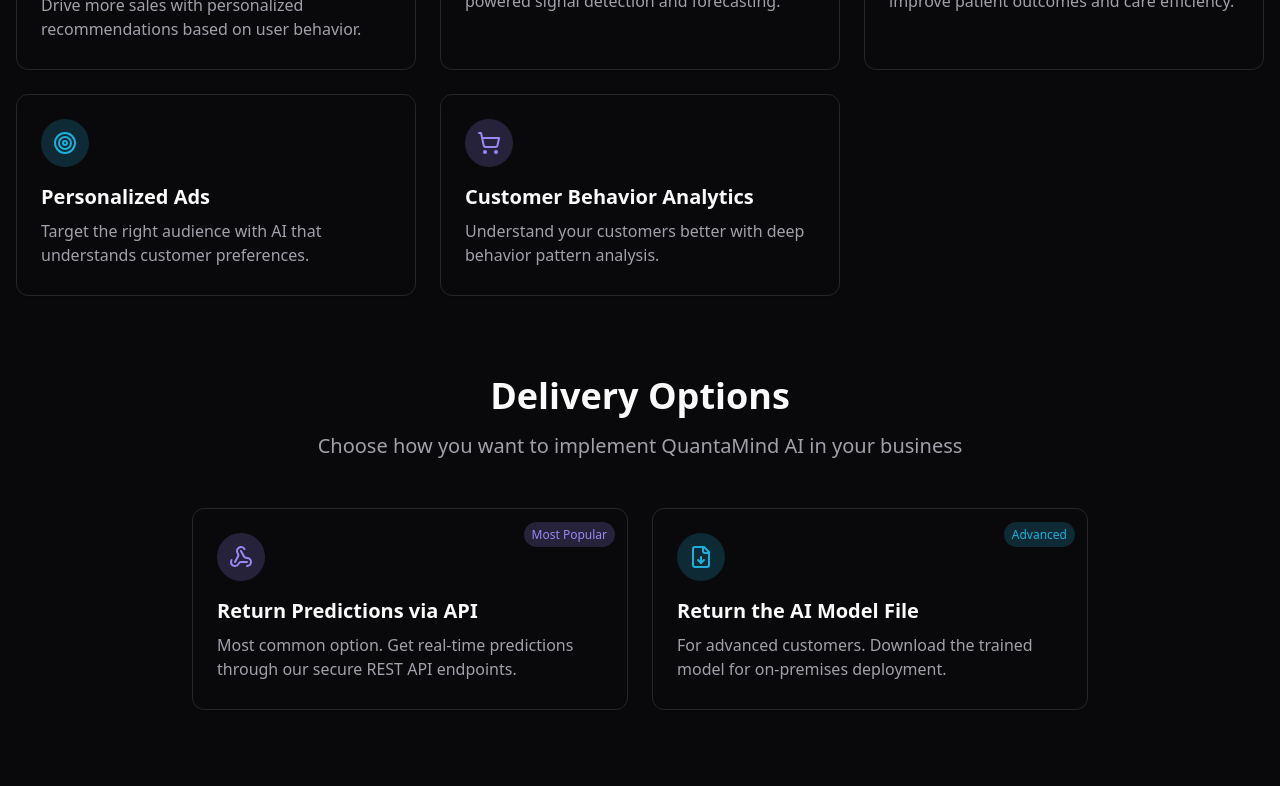
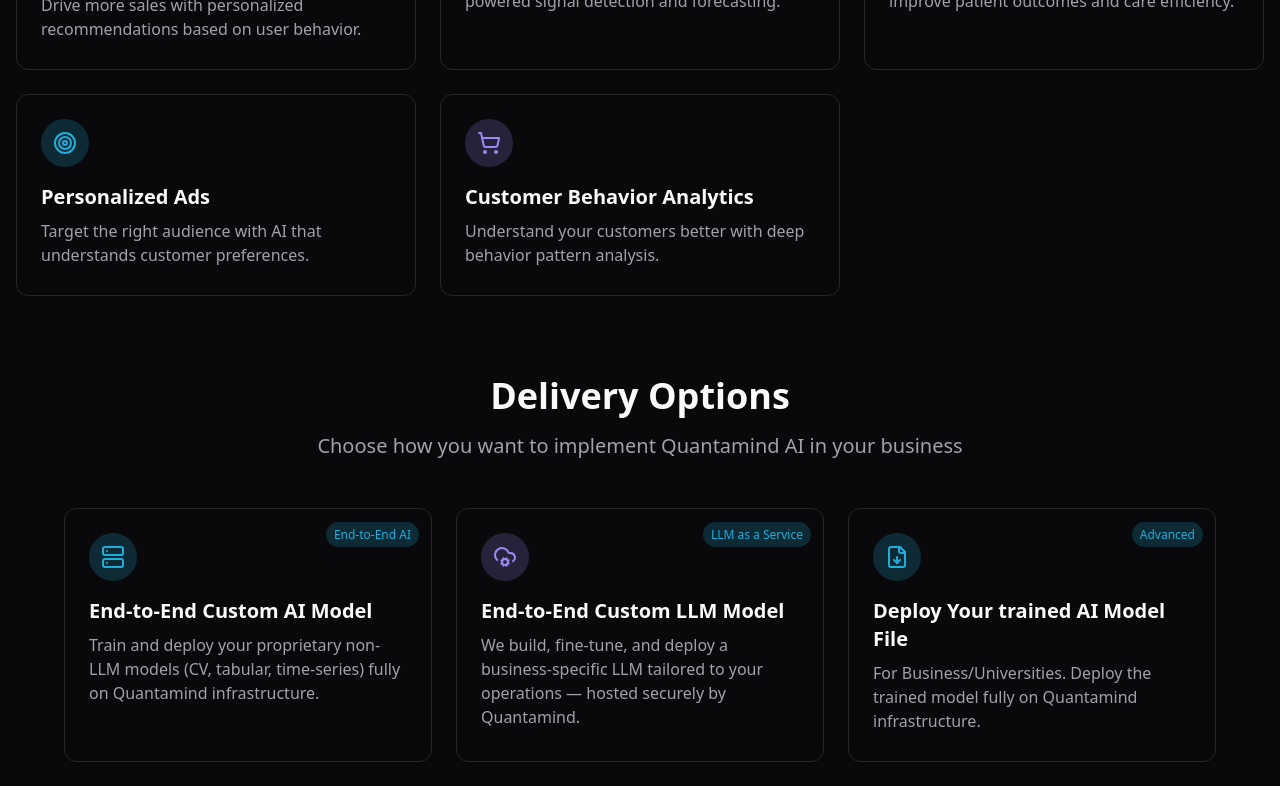
Before and after one commit to Dhanush295/QuantaMind, a React (Vite) app: page / in a window 1280 px wide. Shown: the part 2000-2786 px from the top of the page. Built offline with nearby package versions, Linux system fonts and the light colour scheme.

Commit message:
changed delivery options

```diff
--- a/src/components/UseCasesSection.tsx
+++ b/src/components/UseCasesSection.tsx
@@ -1,7 +1,17 @@
-
 import React from 'react';
 import { Card, CardContent } from "@/components/ui/card";
-import { Film, ShoppingCart, TrendingUp, HeartPulse, Target, Webhook, FileDown } from 'lucide-react';
+import {
+  Film,
+  ShoppingCart,
+  TrendingUp,
+  HeartPulse,
+  Target,
+  Webhook,
+  FileDown,
+  CloudCog,
+  ShieldCheck,
+  Server
+} from 'lucide-react';
 
 const useCases = [
   {
@@ -43,21 +53,54 @@ const useCases = [
 
 const deliveryOptions = [
   {
-    title: "Return Predictions via API",
-    description: "Most common option. Get real-time predictions through our secure REST API endpoints.",
-    icon: Webhook,
+    title: "End-to-End Custom AI Model",
+    description: "Train and deploy your proprietary non-LLM models (CV, tabular, time-series) fully on Quantamind infrastructure.",
+    icon: Server,
+    color: "bg-quantminds-blue/20",
+    iconColor: "text-quantminds-blue",
+    badge: "End-to-End AI"
+  },
+  {
+    title: "End-to-End Custom LLM Model",
+    description: "We build, fine-tune, and deploy a business-specific LLM tailored to your operations — hosted securely by Quantamind.",
+    icon: CloudCog,
     color: "bg-quantminds-purple/20",
     iconColor: "text-quantminds-purple",
-    badge: "Most Popular"
+    badge: "LLM as a Service"
   },
   {
-    title: "Return the AI Model File",
-    description: "For advanced customers. Download the trained model for on-premises deployment.",
+    title: "Deploy Your trained AI Model File",
+    description: "For Business/Universities. Deploy the trained model fully on Quantamind infrastructure.",
     icon: FileDown,
     color: "bg-quantminds-blue/20",
     iconColor: "text-quantminds-blue",
     badge: "Advanced"
+  },
+  {
+    title: "Deploy Inside Client VPC",
+    description: "Install Quantamind's full AI stack inside your AWS, GCP, or Azure environment for complete infrastructure control.",
+    icon: CloudCog,
+    color: "bg-quantminds-purple/20",
+    iconColor: "text-quantminds-purple",
+    badge: "Private Cloud"
+  },
+  {
+    title: "Fully On-Prem Deployment",
+    description: "Deploy our secure inference engine in your own data center or air-gapped network. No cloud or external access.",
+    icon: Server,
+    color: "bg-quantminds-blue/20",
+    iconColor: "text-quantminds-blue",
+    badge: "Enterprise"
+  },
+  {
+    title: "Offline Model Delivery",
+    description: "Receive signed, encrypted TorchScript model files for secure offline use in regulated environments.",
+    icon: ShieldCheck,
+    color: "bg-quantminds-purple/20",
+    iconColor: "text-quantminds-purple",
+    badge: "Air-Gapped"
   }
+
 ];
 
 const UseCasesSection = () => {
@@ -89,10 +132,10 @@ const UseCasesSection = () => {
         <div className="mt-20">
           <h2 className="text-3xl md:text-4xl font-bold mb-4 text-center">Delivery Options</h2>
           <p className="text-xl text-muted-foreground max-w-2xl mx-auto text-center mb-12">
-            Choose how you want to implement QuantaMind AI in your business
+            Choose how you want to implement Quantamind AI in your business
           </p>
 
-          <div className="grid grid-cols-1 md:grid-cols-2 gap-6 max-w-4xl mx-auto">
+          <div className="grid grid-cols-1 md:grid-cols-2 lg:grid-cols-3 gap-6 max-w-6xl mx-auto">
             {deliveryOptions.map((option, index) => (
               <Card key={index} className="bg-background border-border hover:border-quantminds-purple/50 transition-all overflow-hidden group relative">
                 {option.badge && (
```
